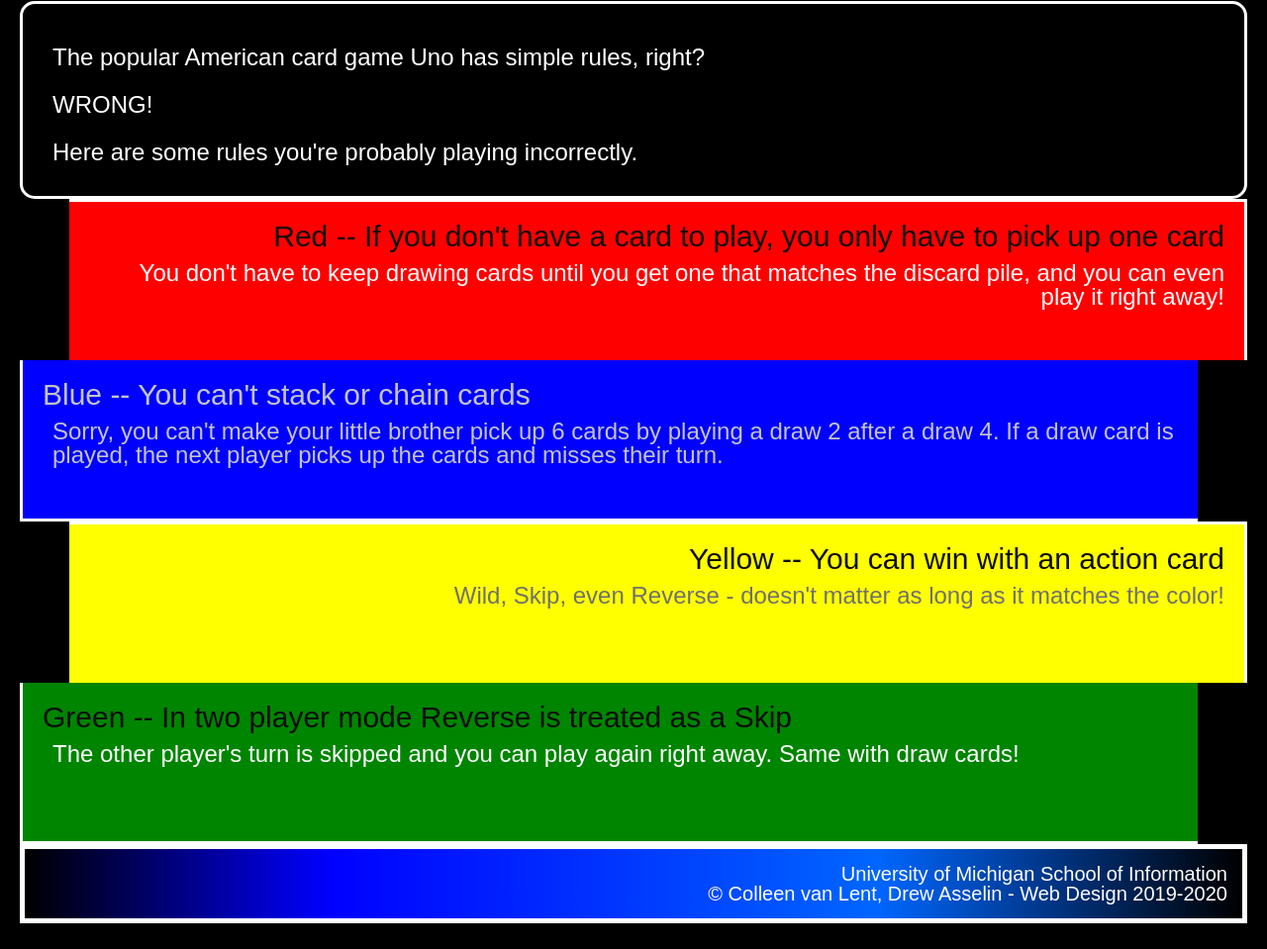
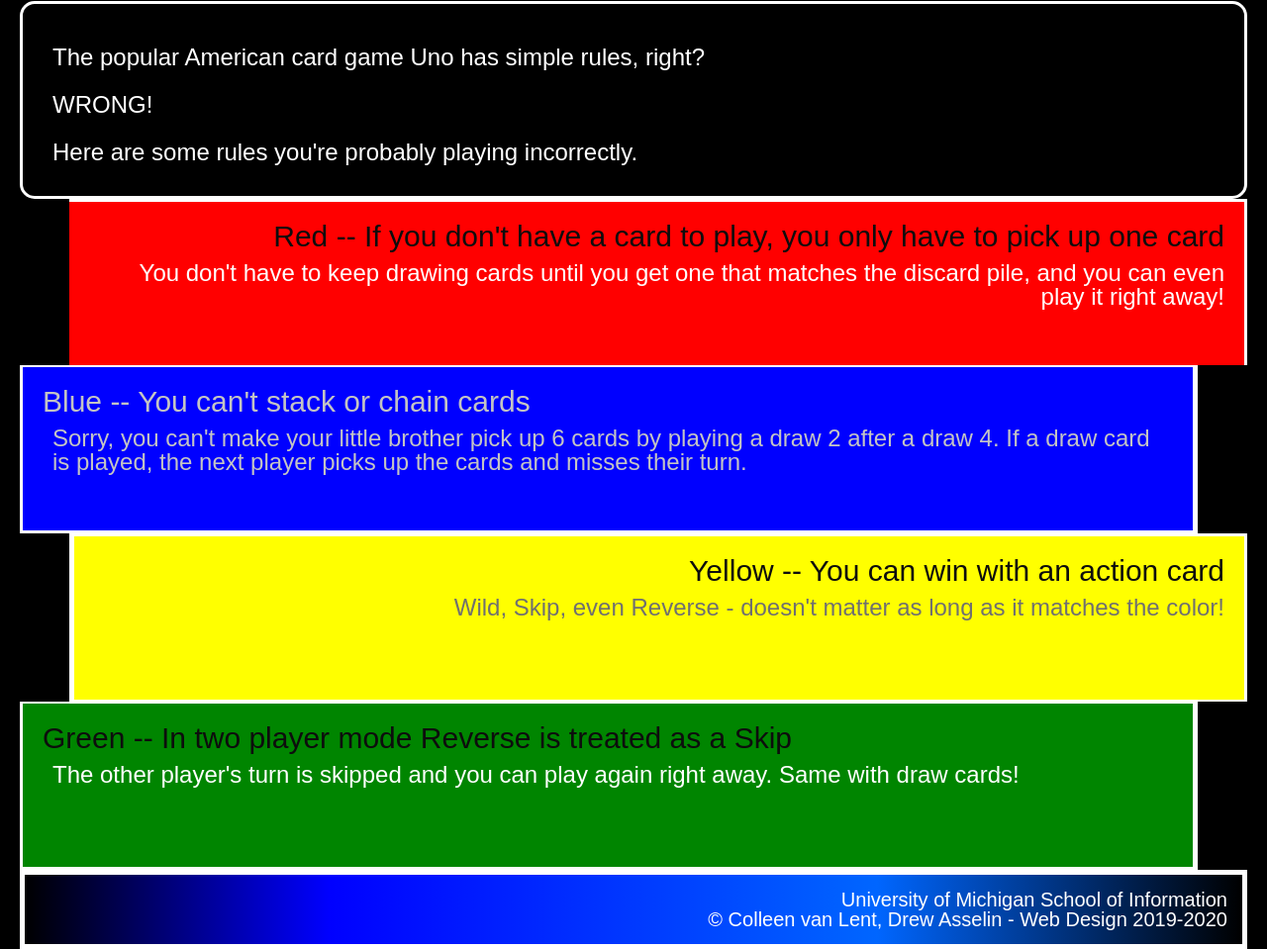
Before and after one commit to evelynpa1/hw3-2022, a plain HTML site: page index.html in a window 1280 px wide. Shown: the part 327-1286 px from the top of the page at 99% size. Before the commit the page ends 1260 px from the top, so only its background shows below. Drawn offline with Linux system fonts and the light colour scheme.

Commit message:
fixed min height and border

```diff
--- a/css/style.css
+++ b/css/style.css
@@ -22,12 +22,12 @@
   width: 250px;
   margin: auto;
   display: block;
-  border: 10px dashed #ffffff;
+  border: 10px #ffffff dashed;
 }
 div{
-  min-height: 120px;
+  min-height: 125px;
   padding: 20px;
-  border: 3px solid #ffffff;
+  border: 3px #ffffff solid;
 }
 .introduction{
   border-radius: 15px;
@@ -46,8 +46,8 @@
   color: #C4C4C4;
   text-align: left;
   margin-right: 50px;
-  border-right: 5px;
-  border-top: 2px;
+  border-right: 5px #ffffff solid;
+  border-top: 2px #ffffff solid;
 }
 .blue h2 {
   color: #C4C4C4;
@@ -56,20 +56,20 @@
   background-color: #ffff00;
   text-align: right;
   margin-left: 50px;
-  border-left: 5px;
-  border-bottom: 2px;
+  border-left: 5px #ffffff solid;
+  border-bottom: 2px #ffffff solid;
   color: #707070;
 }
 .green{
   background-color: #008500;
   text-align: left;
   margin-right: 50px;
-  border-right: 5px;
-  border-top: 2px;
+  border-right: 5px #ffffff solid;
+  border-top: 2px #ffffff solid;
 }
 footer{
   background: linear-gradient(90deg, #000000 0%, #0000ff 25%, #0066ff 70%, #000000 100%);
-  border: 5px solid #ffffff;
+  border: 5px #ffffff solid;
 }
 footer p {
   text-align: right;
```
